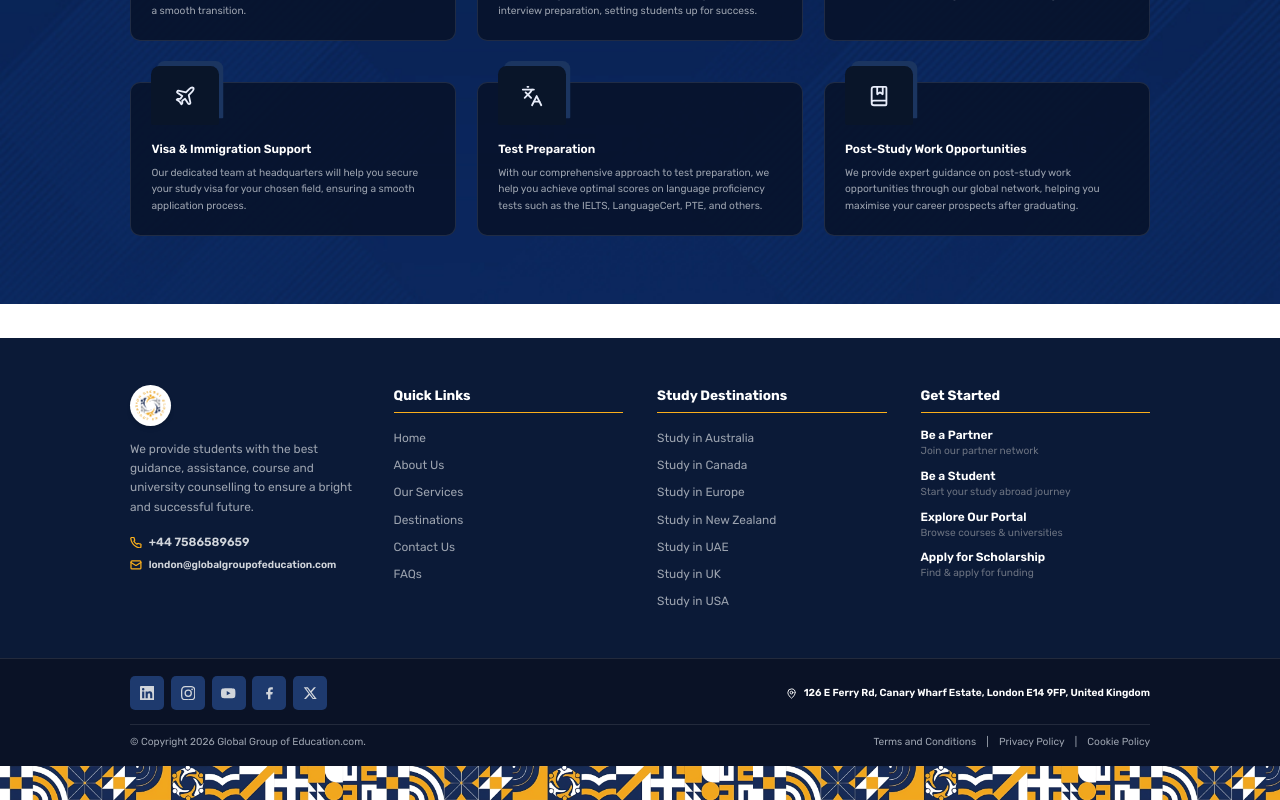
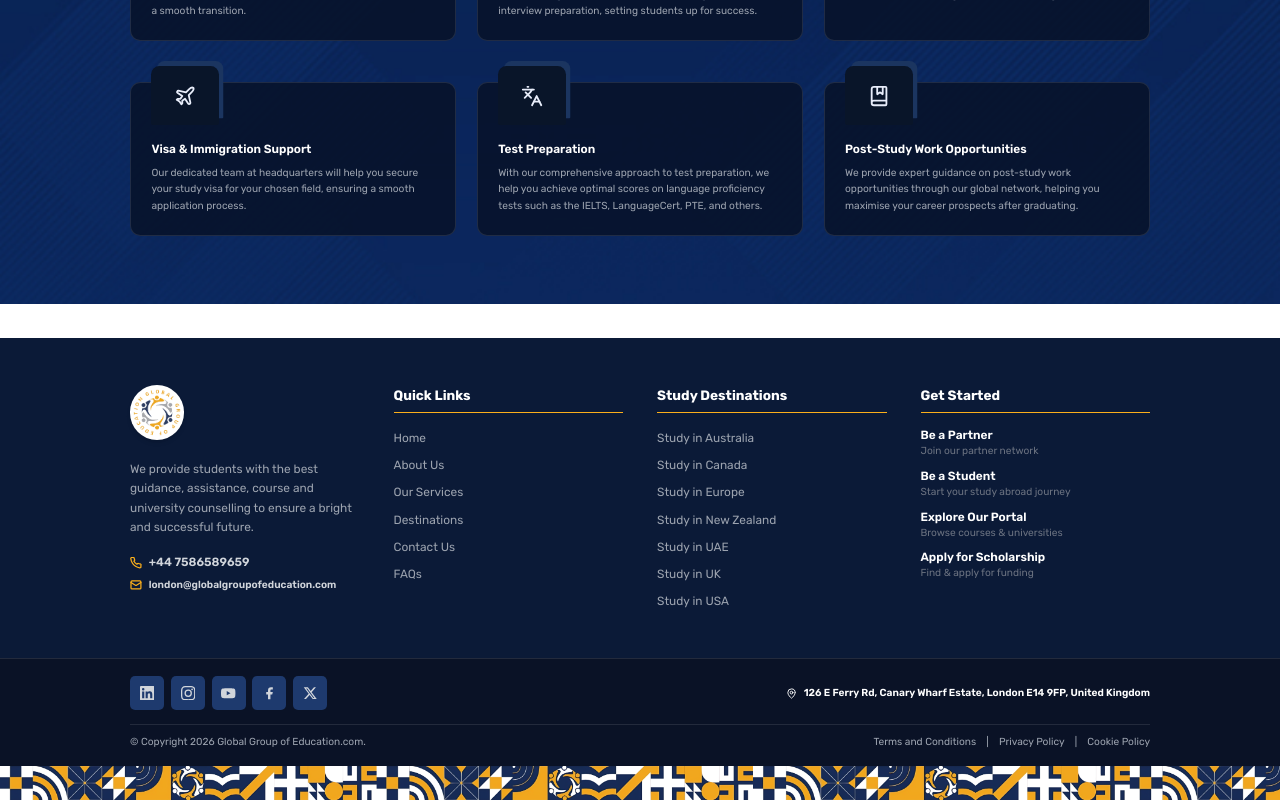
Before and after one commit to Zeehan96/global-group-of-eduction-project, a Next.js app: page / in a window 1280 px wide. Shown: the part 3400-4200 px from the top of the page. Built offline with nearby package versions, Linux system fonts and the light colour scheme.

Commit message:
card chnage s

```diff
--- a/components/Footer.jsx
+++ b/components/Footer.jsx
@@ -77,8 +77,8 @@ export default function Footer() {
         {/* Brand */}
         <div>
           <Link href="/">
-            <div className="w-12 h-12 rounded-full bg-white flex items-center justify-center shadow-md mb-4">
-              <img src="/assets/images/bgremoveicon.png" alt="Global Group of Education" className="h-9 w-9 object-contain" />
+            <div className="w-16 h-16 rounded-full bg-white flex items-center justify-center shadow-md mb-6">
+              <img src="/assets/images/bgremoveicon.png" alt="Global Group of Education" className="h-13 w-13 object-contain p-1" />
             </div>
           </Link>
           <p className="text-gray-400 text-sm leading-relaxed mb-5">
```
